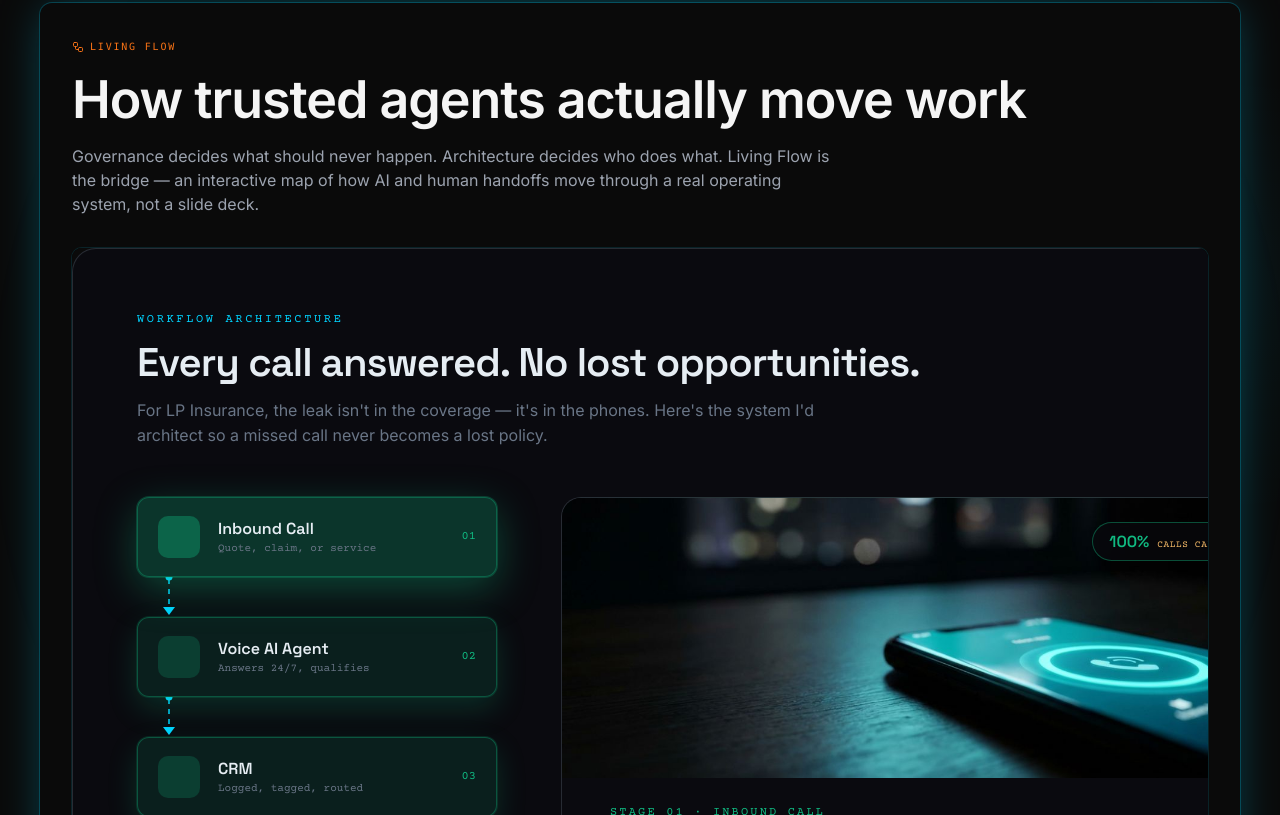
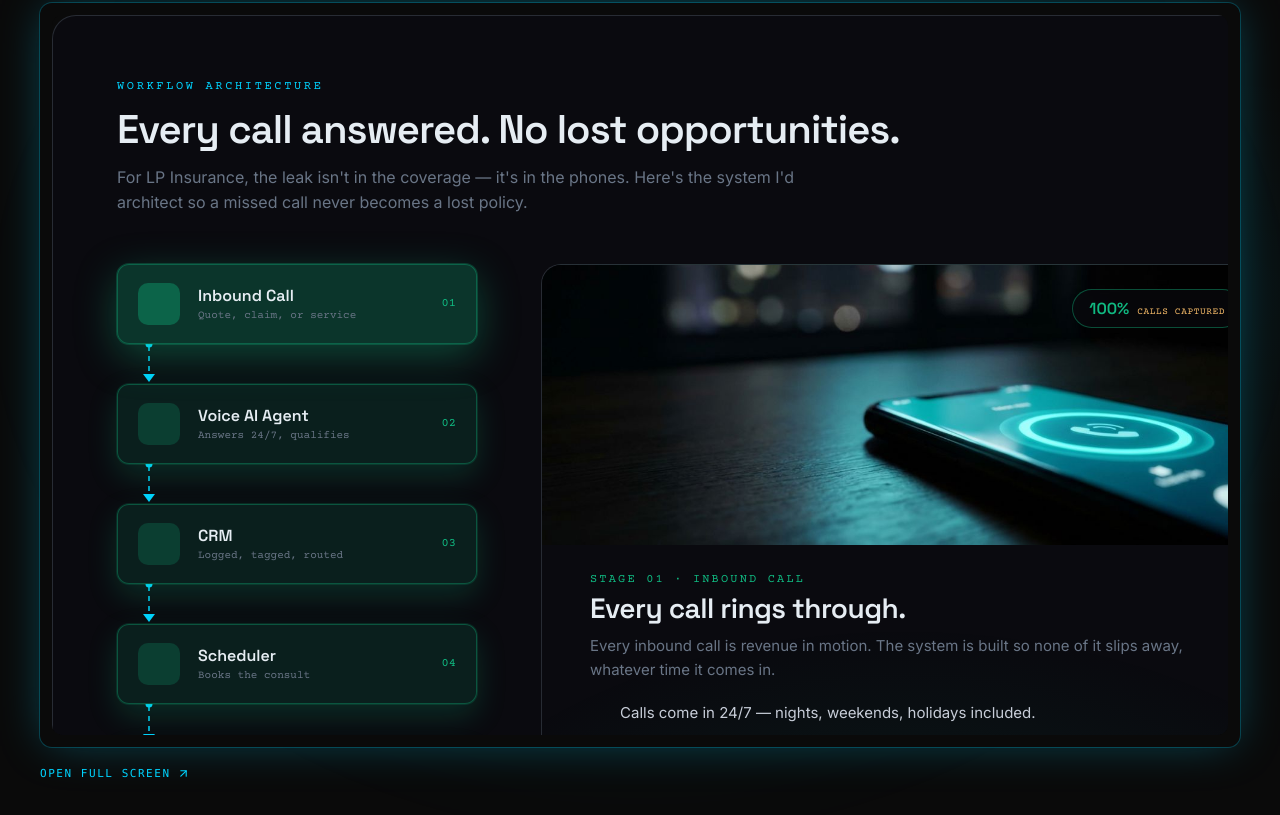
Before and after one commit to MattymBaylor/gms-website-3.0-perplexity, a Next.js app: page / in a window 1280 px wide. Shown: the part 4745-5560 px from the top of the page. Built offline with nearby package versions, Linux system fonts and the light colour scheme.

Commit message:
Living Flow: restore slim plate — drop outer headline stack
Remove Living Flow / How trusted agents / governance lead. Keep
iframe-only module with cyan glow rim (the version that read clean).

```diff
--- a/components/sections/LivingFlow.tsx
+++ b/components/sections/LivingFlow.tsx
@@ -1,19 +1,20 @@
 import Link from 'next/link';
-import { ArrowUpRight, Workflow } from 'lucide-react';
+import { ArrowUpRight } from 'lucide-react';
 import { LivingFlowEmbed } from '@/components/sections/LivingFlowEmbed';
 
 const SRC = '/living-flow-landscape.html';
 
 /**
- * Living Flow — section framing + interactive map in one cyan-rim plate.
- * Outer copy frames the module; the iframe carries the stage architecture.
+ * Living Flow — interactive map only.
+ * Single back plate (no outer title/lead — iframe already carries its own).
+ * Solid night bg + cyan rim via box-shadow so corners stay dark.
  */
 export function LivingFlow() {
   return (
     <section
       id="living-flow"
       className="section"
-      aria-labelledby="living-flow-heading"
+      aria-label="Living Flow — how trusted agents move work"
     >
       <div className="container-wide">
         <div className="relative">
@@ -27,35 +28,17 @@ export function LivingFlow() {
             aria-hidden="true"
           />
 
-          {/* One plate — solid night, cyan rim, headers + embed together */}
-          <div className="isolate overflow-hidden rounded-card bg-[#0a0a0a] p-5 shadow-[0_0_0_1px_rgba(0,212,255,0.22),0_0_48px_-8px_rgba(0,212,255,0.35)] sm:p-6 md:p-8">
-            <p className="inline-flex items-center gap-1.5 font-mono text-[10px] font-medium uppercase tracking-[0.18em] text-cta">
-              <Workflow size={12} aria-hidden="true" />
-              Living Flow
-            </p>
-
-            <h2
-              id="living-flow-heading"
-              className="mt-3 text-h2 font-semibold tracking-tight text-ink md:text-h1"
-            >
-              How trusted agents actually move work
-            </h2>
-
-            <p className="mt-4 max-w-3xl text-sm leading-relaxed text-ink-muted md:text-base">
-              Governance decides what should never happen. Architecture decides who
-              does what. Living Flow is the bridge — an interactive map of how AI
-              and human handoffs move through a real operating system, not a slide
-              deck.
-            </p>
-
-            <div className="mt-6 overflow-hidden rounded-[10px] bg-[#0a0a0a] shadow-[0_0_0_1px_rgba(0,212,255,0.12)] md:mt-8">
+          {/* One plate only — solid night bg, cyan rim (no stacked white borders) */}
+          <div className="isolate overflow-hidden rounded-card bg-[#0a0a0a] p-2 shadow-[0_0_0_1px_rgba(0,212,255,0.22),0_0_48px_-8px_rgba(0,212,255,0.35)] sm:p-2.5 md:p-3">
+            <div className="overflow-hidden rounded-[10px] bg-[#0a0a0a]">
               <LivingFlowEmbed
                 src={SRC}
                 title="Living Flow landscape — interactive multi-agent workflow"
               />
             </div>
+          </div>
 
-            <p className="mt-4">
+          <p className="mt-3">
             <Link
               href={SRC}
               target="_blank"
@@ -68,7 +51,6 @@ export function LivingFlow() {
           </p>
         </div>
       </div>
-      </div>
     </section>
   );
 }
```
Lines whose indentation alone changed are shown as unchanged.
